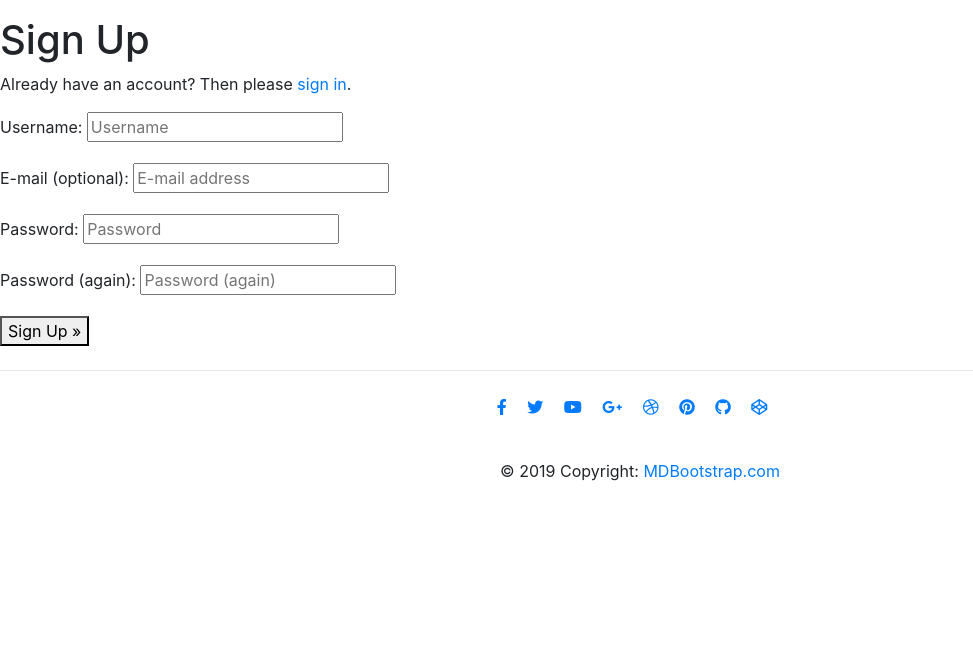
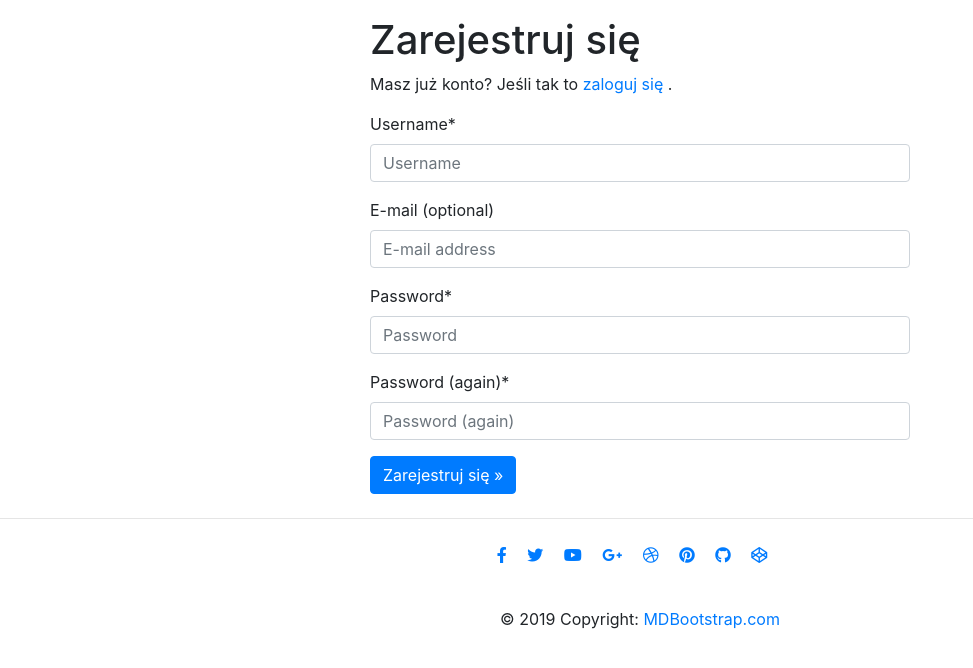
Before and after one commit to Szermi/onlineStore, a Django app: page /accounts/signup/ in a window 1280 px wide. Shown: the part 56-724 px from the top of the page, without its empty margins (0-973 px from the left). Run offline with Django 3.2, Linux system fonts and the light colour scheme; some libraries are stand-ins or nearby versions.

```diff
--- a/templates/account/signup.html
+++ b/templates/account/signup.html
@@ -1,21 +1,38 @@
-{% extends "account/base.html" %}
+{% extends "base.html" %}
 
 {% load i18n %}
+{% load crispy_forms_tags %}
 
-{% block head_title %}{% trans "Signup" %}{% endblock %}
+{% block head_title %}{% trans "Zarejestruj się" %}{% endblock %}
+
 
 {% block content %}
-<h1>{% trans "Sign Up" %}</h1>
+  <main>
+    <div class="container">
+      <!--Section: Products v.3-->
+      <section class="mb-4">
 
-<p>{% blocktrans %}Already have an account? Then please <a href="{{ login_url }}">sign in</a>.{% endblocktrans %}</p>
+        <!--Grid row-->
+        <div class="row wow fadeIn">
+          <div class="col-6 offset-3">
 
-<form class="signup" id="signup_form" method="post" action="{% url 'account_signup' %}">
-  {% csrf_token %}
-  {{ form.as_p }}
-  {% if redirect_field_value %}
-  <input type="hidden" name="{{ redirect_field_name }}" value="{{ redirect_field_value }}" />
-  {% endif %}
-  <button type="submit">{% trans "Sign Up" %} &raquo;</button>
-</form>
+            <h1>{% trans "Zarejestruj się" %}</h1>
+
+            <p>{% blocktrans %}Masz już konto? Jeśli tak to <a href="{{ login_url }}">zaloguj się</a>
+              .{% endblocktrans %}</p>
+
+            <form class="signup" id="signup_form" method="post" action="{% url 'account_signup' %}">
+              {% csrf_token %}
+              {{ form|crispy }}
+              {% if redirect_field_value %}
+                <input type="hidden" name="{{ redirect_field_name }}" value="{{ redirect_field_value }}"/>
+              {% endif %}
+              <button type="submit" class="btn btn-primary">{% trans "Zarejestruj się" %} &raquo;</button>
+            </form>
+          </div>
+        </div>
+      </section>
+    </div>
+  </main>
 
 {% endblock %}
--- a/templates/home.html
+++ b/templates/home.html
@@ -9,7 +9,7 @@
       <nav class="navbar navbar-expand-lg navbar-dark mdb-color lighten-3 mt-3 mb-5">
 
         <!-- Navbar brand -->
-        <span class="navbar-brand">Categories:</span>
+        <span class="navbar-brand">Kategorie:</span>
 
         <!-- Collapse button -->
         <button class="navbar-toggler" type="button" data-toggle="collapse" data-target="#basicExampleNav"
```
Also changed, not shown: onlineStore/settings.py (+9 -1 lines), templates/account/login.html (+7 -7 lines), templates/account/logout.html (+20 -4 lines).
